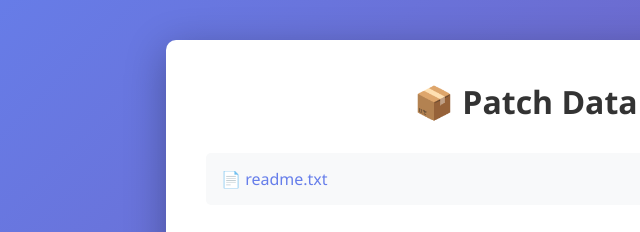
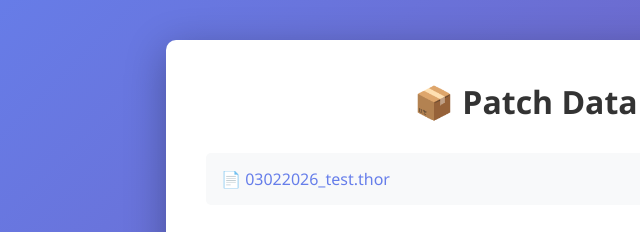
Before and after one commit to reroll-ragnarok/website, a website: page docs/patch/data/index.html in a window 1280 px wide. Shown: the top 232 px of the page, 74-714 px from the left. Drawn offline with Linux system fonts and the light colour scheme.

Commit message:
Add test .thor file

```diff
--- a/docs/patch/data/index.html
+++ b/docs/patch/data/index.html
@@ -72,7 +72,7 @@
             // For static hosting, you'll need to manually list files here
             // or have a manifest file
             const files = [
-                'readme.txt'
+                '03022026_test.thor'
                 // Add your patch files here
             ];
 
```
Also changed, not shown: docs/patch/data/readme.txt (deleted), 1 other file.
